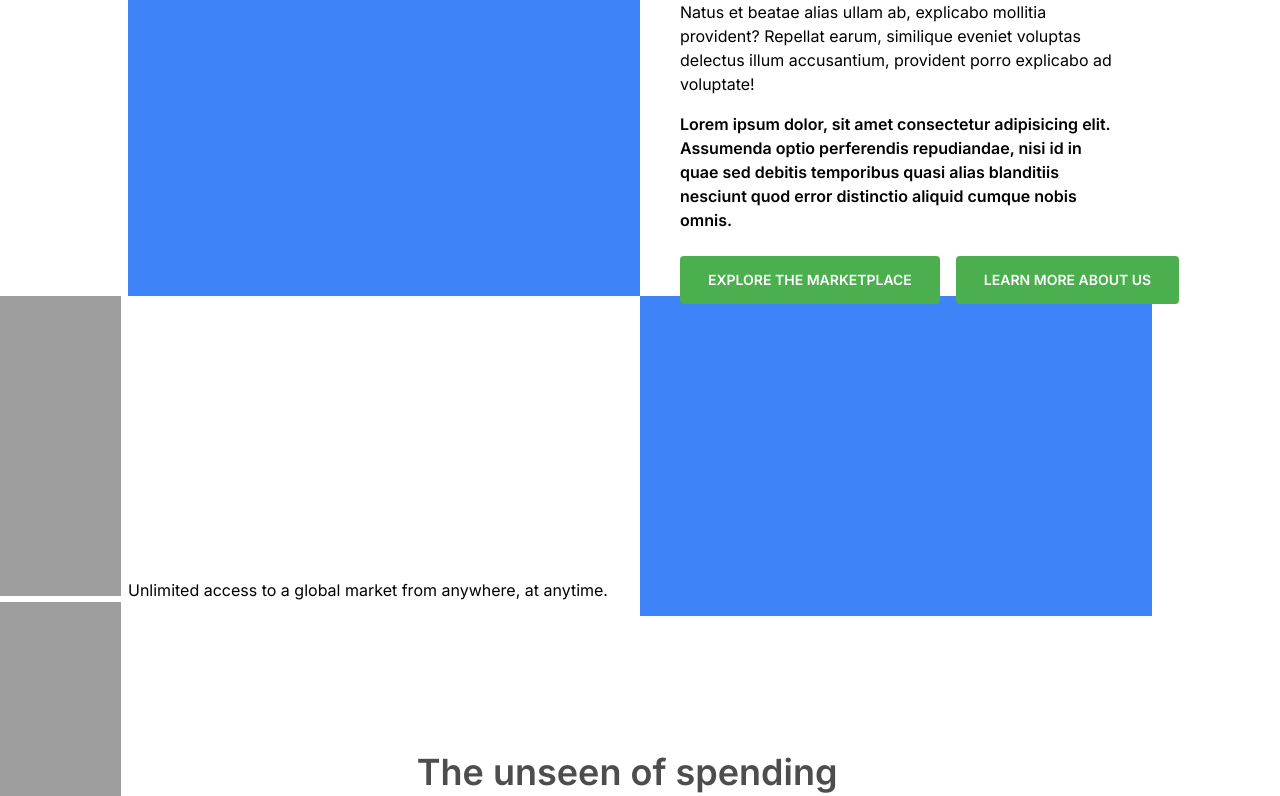
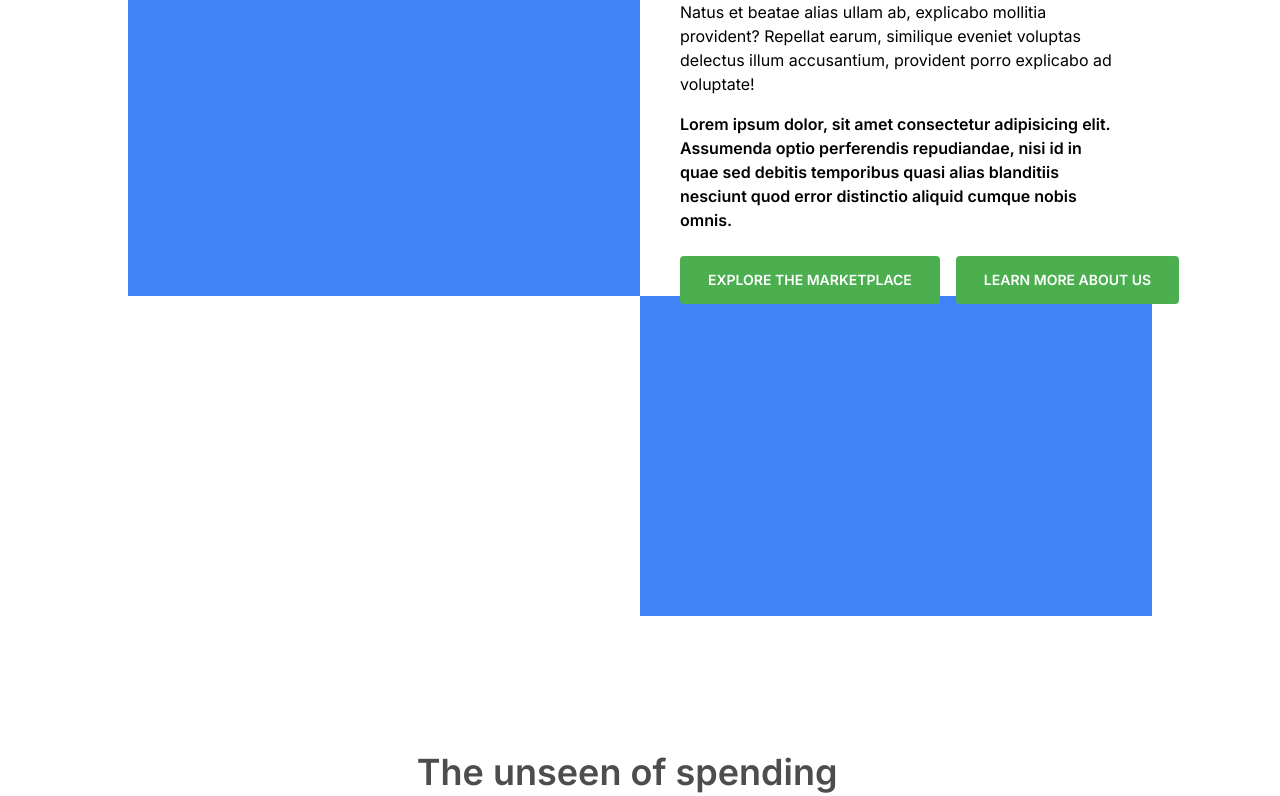
Before and after one commit to JacScript/B-agency, a React (Vite) app: page / in a window 1280 px wide. Shown: the part 960-1756 px from the top of the page. Built offline with nearby package versions, Linux system fonts and the light colour scheme; a web font is replaced by a local one.

Commit message:
minor changes

```diff
--- a/src/components/Services.jsx
+++ b/src/components/Services.jsx
@@ -13,7 +13,7 @@ const Services = () => {
              <div className="w-1/2 h-full bg-yellow-500 flex flex-col">
                  <div className="h-1/2 bg-blue-500 w-full"></div>
                  <div className="h-1/2 bg-white w-full">
-                 <ul class="list-image-[url(checkmark.png)]">
+                 <ul class="list-image-checkmark">
                       <li>Unlimited access to a global market from anywhere, at anytime.</li>
                       <li>A user-friendly platform that generates market opportunity for farmers and industry buyers.</li>
                       <li>Transparent and reliable market information, deal creation and negotiation</li>
--- a/tailwind.config.js
+++ b/tailwind.config.js
@@ -16,7 +16,10 @@ export default {
       },
       backgroundImage: {
         'banner-pattern': "url('/src/assets/bggrains.jpg')",
-      }
+      },
+      listStyleImage: {
+        checkmark: 'url("/src/assets/mark.png")',
+      },
     },
   },
   plugins: [require('flowbite/plugin')],
```
Also changed, not shown: src/assets/mark.png (added).
